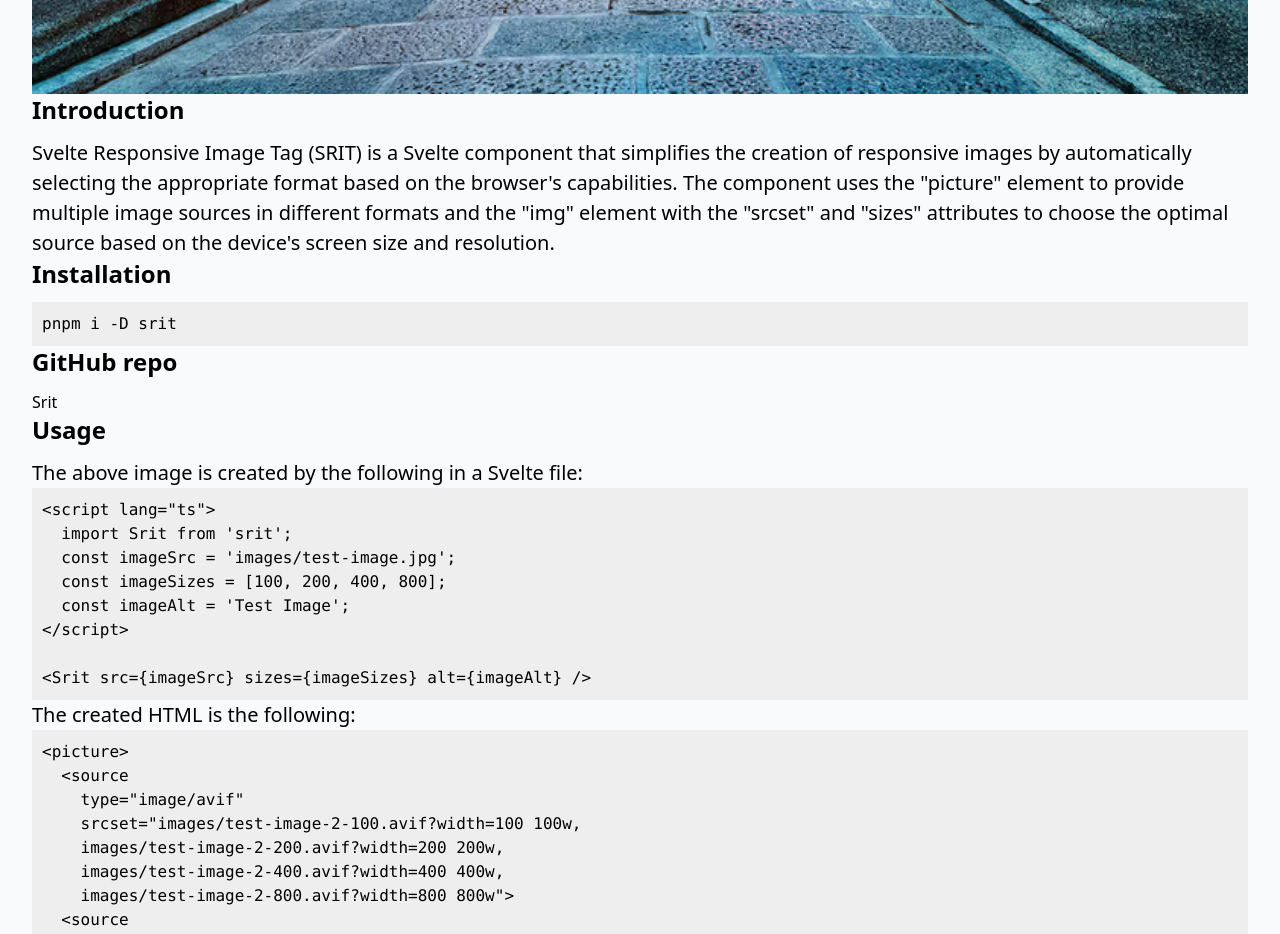
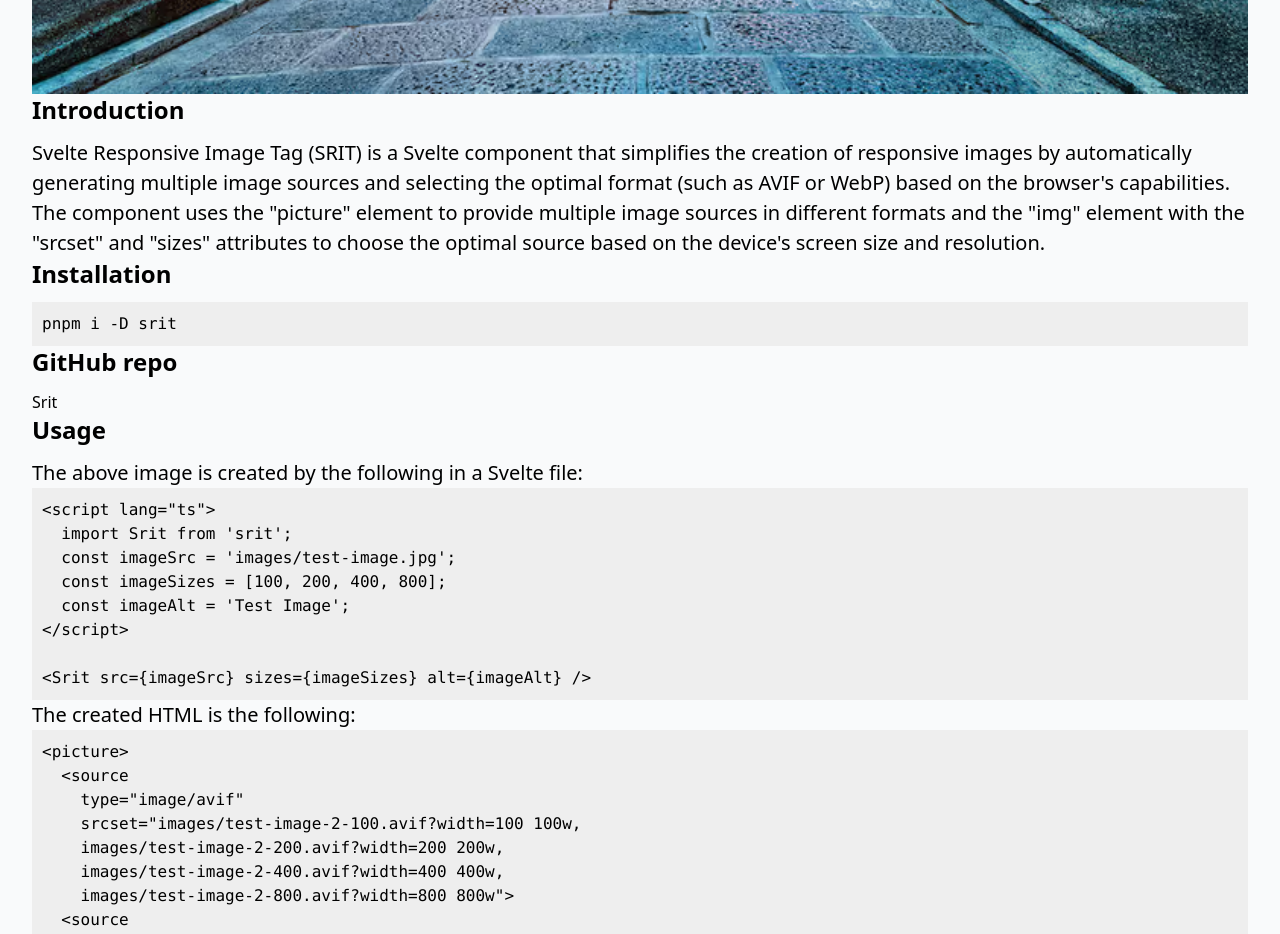
Before and after one commit to shinokada/srit, a SvelteKit app: page / in a window 1280 px wide. Shown: the part 800-1734 px from the top of the page. Built offline with nearby package versions, Linux system fonts and the light colour scheme.

Commit message:
docs: update

```diff
--- a/src/routes/+page.svelte
+++ b/src/routes/+page.svelte
@@ -13,9 +13,7 @@
 	<h2>Introduction</h2>
 
 	<p>
-		Svelte Responsive Image Tag (SRIT) is a Svelte component that simplifies the creation of
-		responsive images by automatically selecting the appropriate format based on the browser's
-		capabilities. The component uses the "picture" element to provide multiple image sources in
+		Svelte Responsive Image Tag (SRIT) is a Svelte component that simplifies the creation of responsive images by automatically generating multiple image sources and selecting the optimal format (such as AVIF or WebP) based on the browser's capabilities. The component uses the "picture" element to provide multiple image sources in
 		different formats and the "img" element with the "srcset" and "sizes" attributes to choose the
 		optimal source based on the device's screen size and resolution.
 	</p>
```
